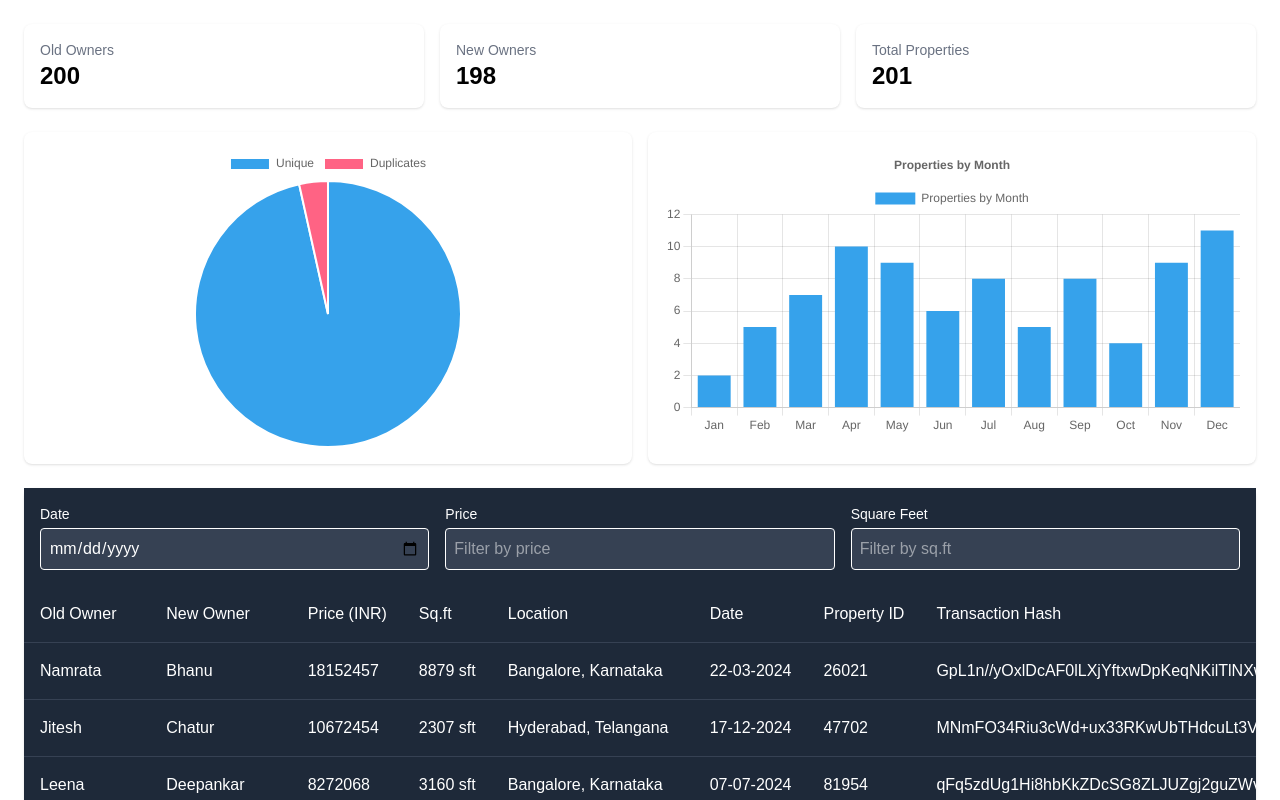
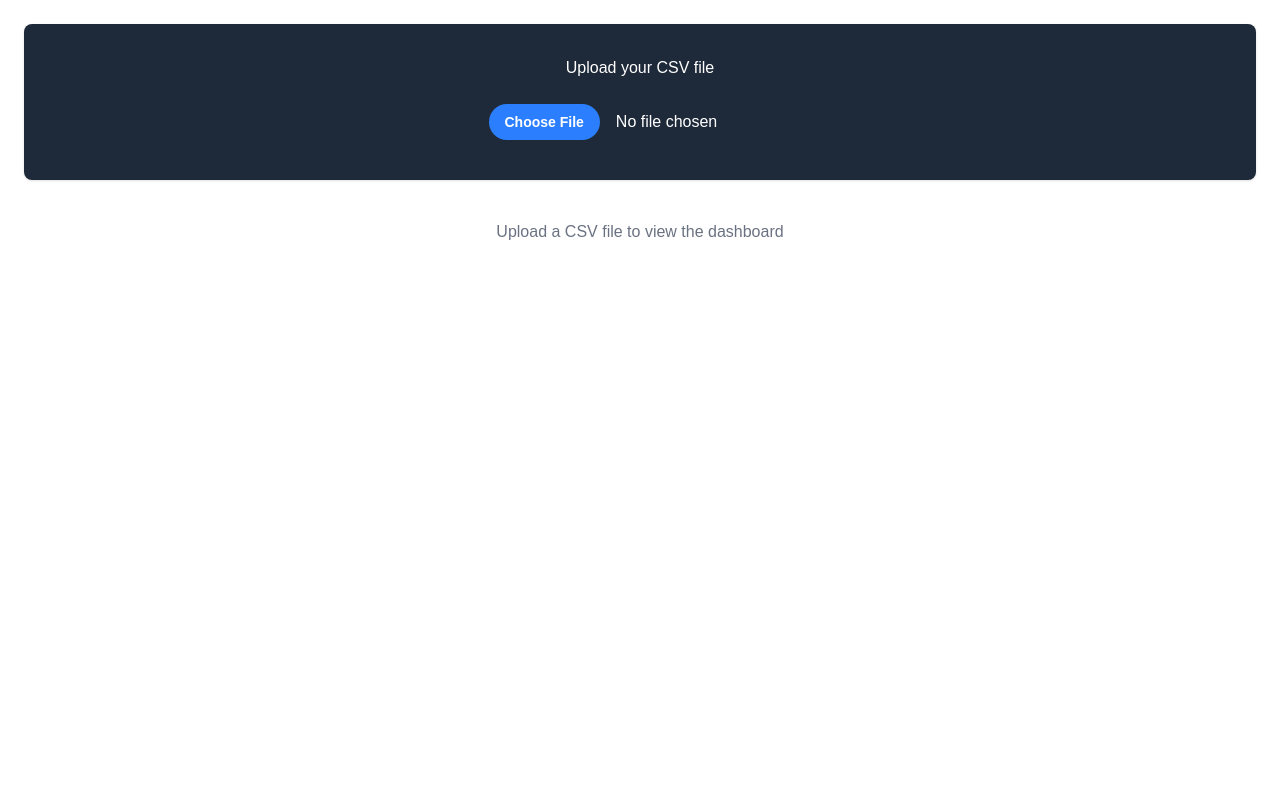
Before and after one commit to samitelitceler/propertyDashboard, a Next.js app: page / in a window 1280 px wide. Shown: the top 800 px of the page. Built offline with nearby package versions, Linux system fonts and the light colour scheme.

Commit message:
upload csv

```diff
--- a/app/page.tsx
+++ b/app/page.tsx
@@ -1,5 +1,6 @@
 'use client';
-import { useEffect, useState } from 'react';
+import { useState } from 'react';
+import Papa from 'papaparse';
 import StatsCard from './components/StatsCard';
 import DuplicatesChart from './components/DuplicatesChart';
 import PropertiesChart from './components/PropertiesChart';
@@ -18,23 +19,25 @@ interface PropertyData {
 
 export default function Home() {
   const [data, setData] = useState<PropertyData[]>([]);
+  const [isLoading, setIsLoading] = useState(false);
 
-  useEffect(() => {
-    const fetchData = async () => {
-      try {
-        const response = await fetch('/api/data');
-        if (!response.ok) {
-          throw new Error('Failed to fetch data');
+  const handleFileUpload = (event: React.ChangeEvent<HTMLInputElement>) => {
+    const file = event.target.files?.[0];
+    if (file) {
+      setIsLoading(true);
+      Papa.parse(file, {
+        header: true,
+        complete: (results) => {
+          setData(results.data as PropertyData[]);
+          setIsLoading(false);
+        },
+        error: (error) => {
+          console.error('Error parsing CSV:', error);
+          setIsLoading(false);
         }
-        const data = await response.json();
-        setData(data as PropertyData[]);
-      } catch (error) {
-        console.error('Error loading data:', error);
+      });
     }
   };
-
-    fetchData();
-  }, []);
 
   // Calculate stats
   const oldOwners = new Set(data.map(item => item['Old Owner Name'])).size;
@@ -43,6 +46,26 @@ export default function Home() {
 
   return (
     <div className="p-6 space-y-6">
+      {/* Upload Section */}
+      <section className="text-center p-8 bg-gray-800 rounded-lg shadow">
+        <label className="block mb-4 text-white">Upload your CSV file</label>
+        <input
+          type="file"
+          accept=".csv"
+          onChange={handleFileUpload}
+          className="block mx-auto p-2 text-white
+            file:mr-4 file:py-2 file:px-4
+            file:rounded-full file:border-0
+            file:text-sm file:font-semibold
+            file:bg-blue-500 file:text-white
+            hover:file:bg-blue-600"
+        />
+      </section>
+
+      {isLoading ? (
+        <div className="text-center p-4">Loading...</div>
+      ) : data.length > 0 ? (
+        <>
           {/* Dashboard Section */}
           <section className="grid grid-cols-3 gap-4">
             <StatsCard title="Old Owners" value={oldOwners} />
@@ -64,6 +87,12 @@ export default function Home() {
           <section className="bg-white rounded-lg shadow">
             <PropertyTable data={data} />
           </section>
+        </>
+      ) : (
+        <div className="text-center p-4 text-gray-500">
+          Upload a CSV file to view the dashboard
+        </div>
+      )}
     </div>
   );
 }
```
Lines whose indentation alone changed are shown as unchanged.
